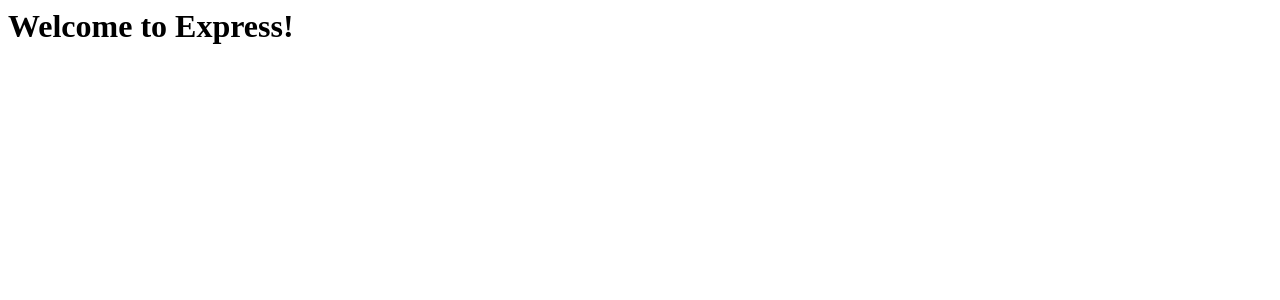
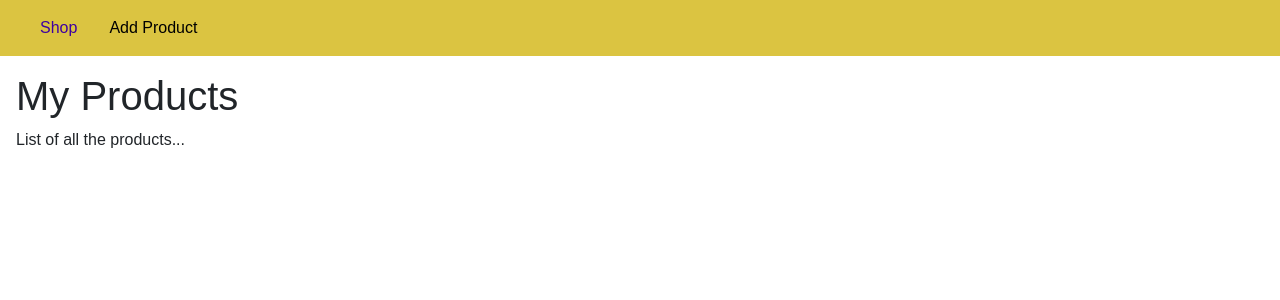
Before and after one commit to MustafaSalahaldeen/NodeJSTest, a Node server app: page / in a window 1280 px wide. Shown: the top 300 px of the page. Run offline with Node 20, Linux system fonts and the light colour scheme; some libraries are stand-ins or nearby versions.

Commit message:
Added pug html framework

```diff
--- a/app.js
+++ b/app.js
@@ -2,16 +2,20 @@ const fs = require('fs');
 const path = require('path');
 const express = require('express');
 const bodyParser = require('body-parser');
-const adminRouter = require('./routes/admin.js');
+const adminData = require('./routes/admin.js');
 const shopRouter = require('./routes/shop.js');
-const rootDir = require('./util/path.js')
+const rootDir = require('./util/path.js'); //The main root
 
 const app = express();
 
-app.use(bodyParser.urlencoded({extended: false}));
-app.use(express.static(path.join(rootDir , 'public')));
+app.set('view engine' , 'pug');
+app.set('views' , 'views')
 
-app.use('/admin' , adminRouter);
+app.use(bodyParser.urlencoded({extended: false})); //The 'Text' responses bodies always needs this to be parsed without this line the response body will always be 'Undefined'
+app.use(express.static(path.join(rootDir , 'public'))); // Export 'Static Files' to be accessible Publicly
+app.use(express.static(path.join(rootDir , 'node_modules' , 'bootstrap' , 'dist' , 'css'))); // Export 'Static Files' to be accessible Publicly
+
+app.use('/admin' , adminData.router);
 app.use(shopRouter);
 
 //Dummy page handle//
@@ -19,4 +23,4 @@ app.use((req , res , next) => {
     res.sendFile(path.join(__dirname , 'views' , 'page-not-found.html'));
 });
 
-app.listen(3000);
+app.listen(3000); //Open the server in PORT 3000 | localhost:3000 / 127.0.0.1:3000
--- a/package.json
+++ b/package.json
@@ -11,8 +11,12 @@
   "license": "ISC",
   "dependencies": {
     "body-parser": "^1.20.3",
+    "bootstrap": "^5.3.3",
+    "ejs": "^3.1.10",
     "express": "^4.21.2",
+    "express-handlebars": "^8.0.1",
     "express.js": "^1.0.0",
-    "nodemon": "^3.1.9"
+    "nodemon": "^3.1.9",
+    "pug": "^3.0.3"
   }
 }
--- a/public/css/main.css
+++ b/public/css/main.css
@@ -1,3 +1,5 @@
+@import "/bootstrap.css";
+
 body {
     padding: 0;
     margin: 0;
--- a/routes/shop.js
+++ b/routes/shop.js
@@ -2,9 +2,11 @@ const express = require('express');
 const router = express.Router();
 const path = require('path');
 const rootDir = require('../util/path.js')
+const adminData = require('./admin.js')
 
 router.get('/' , (req , res , next) => {
-    res.send('<h1>Welcome to Express!</h1>');
+    console.log(adminData.products);
+    res.sendFile(path.join(rootDir , 'views' , 'shop.html'));
 });
 
 module.exports = router;
--- a/views/add-product.html
+++ b/views/add-product.html
@@ -20,13 +20,13 @@
     </header>
 
     <main>
-        <form class="product-form" action="/admin/add-product" method="POST">
+        <form class="product-form row " action="/admin/add-product" method="POST">
             <div class="form-control">
                 <label for="title">Title</label>
-                <input type="text" name="title" id="title">
+                <input calss="form-control" type="text" name="title" id="title">
             </div>
 
-            <button type="submit">Add Product</button>
+            <button class="btn btn-primary col-5" type="submit">Add Product</button>
         </form>
     </main>
 </body>
--- a/views/page-not-found.html
+++ b/views/page-not-found.html
@@ -6,6 +6,7 @@
     <meta name="viewport" content="width=device-width, initial-scale=1.0">
     <meta http-equiv="X-UA-Compatible" content="ie=edge">
     <title>Page Not Found</title>
+    <link rel="stylesheet" href="/css/main.css">
 </head>
 
 <body>
--- a/views/shop.html
+++ b/views/shop.html
@@ -6,7 +6,7 @@
     <meta name="viewport" content="width=device-width, initial-scale=1.0">
     <meta http-equiv="X-UA-Compatible" content="ie=edge">
     <title>Add Product</title>
-    <link rel="stylesheet" href="../public/css/main.css">
+    <link rel="stylesheet" href="/css/main.css">
 </head>
 
 <body>
```
Also changed, not shown: routes/admin.js (+9 -5 lines), 1 other file.
